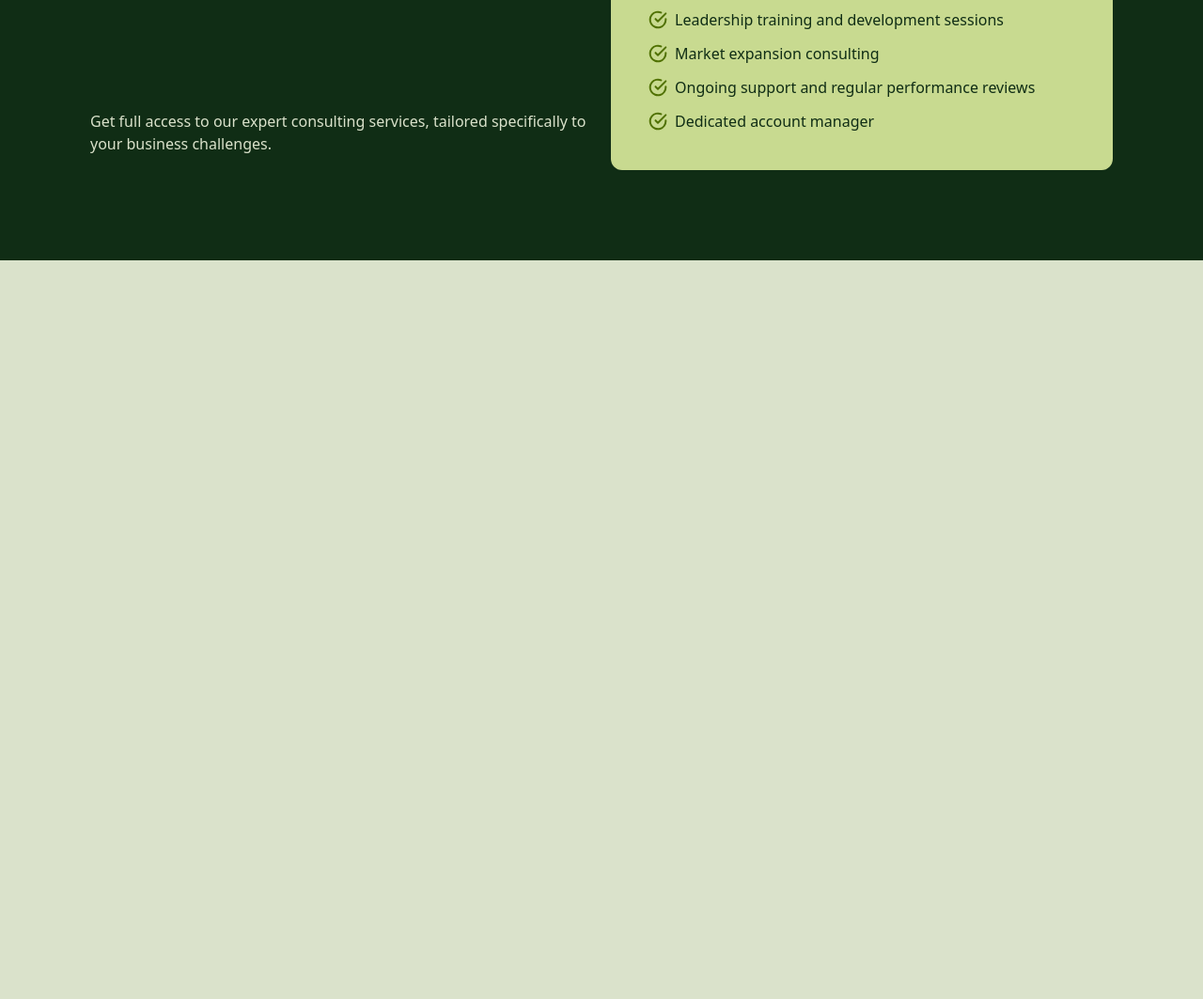
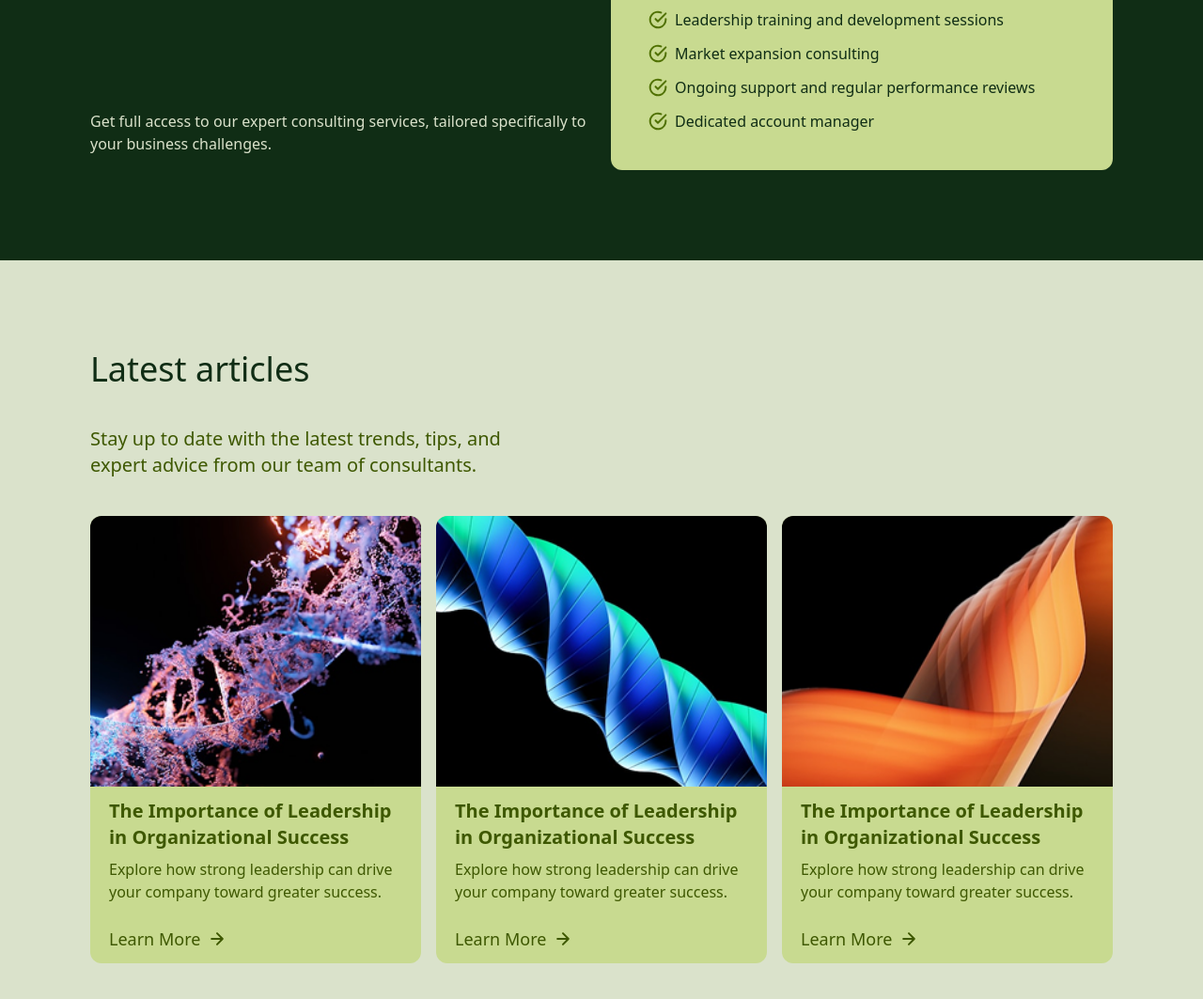
Before and after one commit to CodeWithAsterixh/catalyst-consultant, a plain HTML site: page index.html in a window 1280 px wide. Shown: the part 3899-4962 px from the top of the page at 94% size. Before the commit the page ends 4176 px from the top, so only its background shows below. Drawn offline with nearby package versions, Linux system fonts and the light colour scheme.

Commit message:
feat: add articles section with images and content to index.html

```diff
--- a/index.html
+++ b/index.html
@@ -303,10 +303,7 @@
         </li>
       </ul>
     </section>
-    <section
-      id="solutions"
-      class="container-padding py-24! flex flex-col gap-10"
-    >
+    <section id="team" class="container-padding py-24! flex flex-col gap-10">
       <div class="w-fit md:max-w-5/7 flex flex-col gap-10">
         <p class="text-2xl md:text-4xl">
           Our team of seasoned professionals is dedicated to helping you achieve
@@ -718,6 +715,146 @@
         </div>
       </article>
     </section>
+
+    <section
+      id="articles"
+      class="container-padding py-24! flex flex-col gap-10"
+    >
+      <div class="w-fit md:max-w-3/7 flex flex-col gap-10">
+        <h1 class="text-4xl">Latest articles</h1>
+        <p class="text-xl text-(--color-secondary-foreground)">
+          Stay up to date with the latest trends, tips, and expert advice from
+          our team of consultants.
+        </p>
+      </div>
+      <ul
+        class="grid grid-cols-[repeat(auto-fit,minmax(250px,1fr))] lg:grid-cols-3 *:min-h-full *:w-full items-center justify-center gap-4 text-(--color-secondary-foreground)"
+      >
+        <li
+          class="bg-(--color-secondary) rounded-xl flex flex-col overflow-hidden justify-between"
+        >
+          <img
+            src="./assets/media-assets/articles-image-1.png"
+            alt="illustration-graphs-1"
+            class="w-full h-52 md:h-72 object-cover"
+          />
+          <div class="w-full flex flex-col gap-2 px-5 py-3">
+            <h3 class="text-base md:text-xl font-bold">
+              The Importance of Leadership in Organizational Success
+            </h3>
+            <p class="text-sm md:text-base">
+              Explore how strong leadership can drive your company toward
+              greater success.
+            </p>
+            <button
+              class="mt-4 text-sm text-nowrap md:text-sm lg:text-lg w-fit h-fit flex gap-2 items-center justify-center"
+            >
+              Learn More
+              <svg
+                width="20"
+                height="20"
+                viewBox="0 0 20 20"
+                fill="none"
+                xmlns="http://www.w3.org/2000/svg"
+              >
+                <g id="Arrow right">
+                  <path
+                    id="Icon"
+                    d="M4.16666 9.99999H15.8333M15.8333 9.99999L9.99999 4.16666M15.8333 9.99999L9.99999 15.8333"
+                    stroke="var(--color-secondary-foreground)"
+                    stroke-width="2"
+                    stroke-linecap="round"
+                    stroke-linejoin="round"
+                  />
+                </g>
+              </svg>
+            </button>
+          </div>
+        </li>
+        <li
+          class="bg-(--color-secondary) rounded-xl flex flex-col overflow-hidden items-center justify-between"
+        >
+          <img
+            src="./assets/media-assets/articles-image-2.png"
+            alt="illustration-graphs-1"
+            class="w-full h-52 md:h-72 object-cover"
+          />
+          <div class="w-full flex flex-col gap-2 px-5 py-3">
+            <h3 class="text-base md:text-xl font-bold">
+              The Importance of Leadership in Organizational Success
+            </h3>
+            <p class="text-sm md:text-base">
+              Explore how strong leadership can drive your company toward
+              greater success.
+            </p>
+            <button
+              class="mt-4 text-sm text-nowrap md:text-sm lg:text-lg w-fit h-fit flex gap-2 items-center justify-center"
+            >
+              Learn More
+              <svg
+                width="20"
+                height="20"
+                viewBox="0 0 20 20"
+                fill="none"
+                xmlns="http://www.w3.org/2000/svg"
+              >
+                <g id="Arrow right">
+                  <path
+                    id="Icon"
+                    d="M4.16666 9.99999H15.8333M15.8333 9.99999L9.99999 4.16666M15.8333 9.99999L9.99999 15.8333"
+                    stroke="var(--color-secondary-foreground)"
+                    stroke-width="2"
+                    stroke-linecap="round"
+                    stroke-linejoin="round"
+                  />
+                </g>
+              </svg>
+            </button>
+          </div>
+        </li>
+        <li
+          class="bg-(--color-secondary) rounded-xl flex flex-col overflow-hidden items-center justify-between"
+        >
+          <img
+            src="./assets/media-assets/articles-image-3.png"
+            alt="illustration-graphs-1"
+            class="w-full h-52 md:h-72 object-cover"
+          />
+          <div class="w-full flex flex-col gap-2 px-5 py-3">
+            <h3 class="text-base md:text-xl font-bold">
+              The Importance of Leadership in Organizational Success
+            </h3>
+            <p class="text-sm md:text-base">
+              Explore how strong leadership can drive your company toward
+              greater success.
+            </p>
+            <button
+              class="mt-4 text-sm text-nowrap md:text-sm lg:text-lg w-fit h-fit flex gap-2 items-center justify-center"
+            >
+              Learn More
+              <svg
+                width="20"
+                height="20"
+                viewBox="0 0 20 20"
+                fill="none"
+                xmlns="http://www.w3.org/2000/svg"
+              >
+                <g id="Arrow right">
+                  <path
+                    id="Icon"
+                    d="M4.16666 9.99999H15.8333M15.8333 9.99999L9.99999 4.16666M15.8333 9.99999L9.99999 15.8333"
+                    stroke="var(--color-secondary-foreground)"
+                    stroke-width="2"
+                    stroke-linecap="round"
+                    stroke-linejoin="round"
+                  />
+                </g>
+              </svg>
+            </button>
+          </div>
+        </li>
+      </ul>
+    </section>
     <script type="module" src="./assets/scripts/main.js"></script>
   </body>
 </html>
```
Also changed, not shown: assets/media-assets/articles-image-1.png (added), assets/media-assets/articles-image-2.png (added), assets/media-assets/articles-image-3.png (added).
